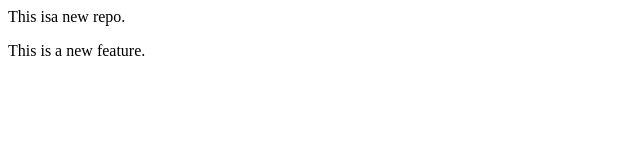
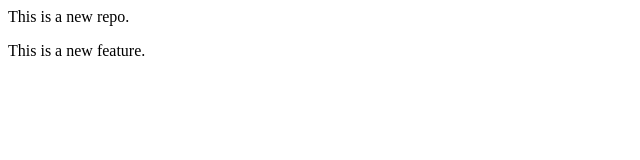
Before and after one commit to Anni-07/localrepo, a plain HTML site: page index.html in a window 1280 px wide. Shown: the full height of the page, 0-640 px from the left. Drawn offline with Linux system fonts and the light colour scheme.

Commit message:
Update index.html
correcting first para

```diff
--- a/index.html
+++ b/index.html
@@ -1,2 +1,2 @@
-<p> This isa new repo. </p>
+<p> This is a new repo. </p>
 <p>This is a new feature. </p>
```
